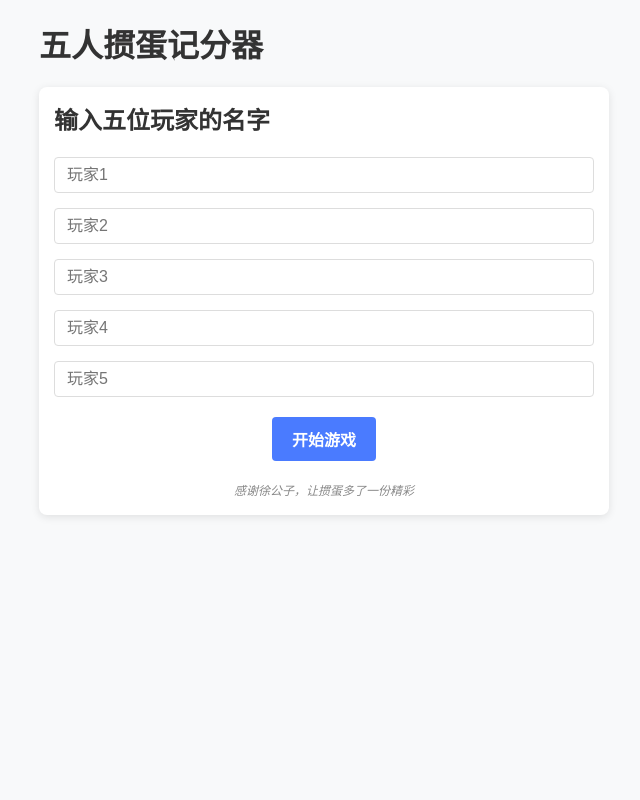
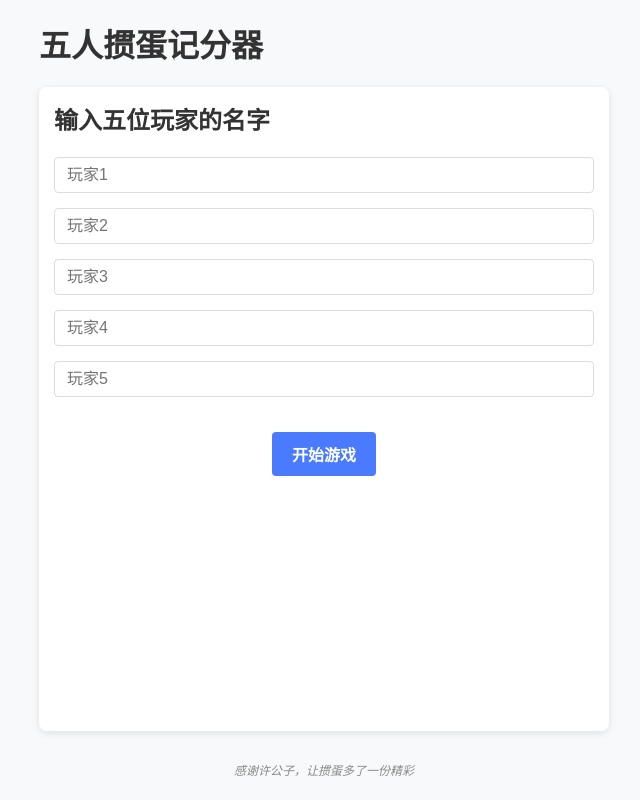
Before and after one commit to zouyu9631/FivePlayersGuandanScore, a Vue app: page / in a window 1280 px wide. Shown: the whole page, without its empty margins (316-956 px from the left). Built offline with nearby package versions, Linux system fonts and the light colour scheme.

Commit message:
correction: surname

```diff
--- a/src/components/PlayerSetup.vue
+++ b/src/components/PlayerSetup.vue
@@ -15,13 +15,13 @@
             :class="{'default-name': isDefaultName(index)}"
           />
         </div>
+        <div class="actions">
+          <button @click="startGame" class="primary-btn">开始游戏</button>
+        </div>
       </div>
-      <div class="actions">
-        <button @click="startGame" class="primary-btn">开始游戏</button>
-      </div>
-      <div class="credits">
-        感谢徐公子，让掼蛋多了一份精彩
-      </div>
+    </div>
+    <div class="credits">
+      感谢许公子，让掼蛋多了一份精彩
     </div>
   </div>
 </template>
@@ -92,11 +92,26 @@ export default {
 </script>
 
 <style scoped>
+.container {
+  min-height: 100vh;
+  display: flex;
+  flex-direction: column;
+  justify-content: space-between;
+  padding-bottom: 10px;
+}
+
+.card {
+  flex: 1;
+  display: flex;
+  flex-direction: column;
+}
+
 .players-container {
   display: flex;
   flex-direction: column;
   gap: 15px;
   margin-bottom: 20px;
+  flex: 1;
 }
 
 .player-input {
@@ -113,6 +128,7 @@ export default {
   display: flex;
   justify-content: center;
   margin-top: 20px;
+  margin-bottom: 10px;
 }
 
 .primary-btn {
@@ -125,10 +141,11 @@ export default {
 }
 
 .credits {
-  margin-top: 20px;
   text-align: center;
   font-size: 12px;
   color: #888;
   font-style: italic;
+  margin-top: auto;
+  padding: 10px 0;
 }
 </style>
```
